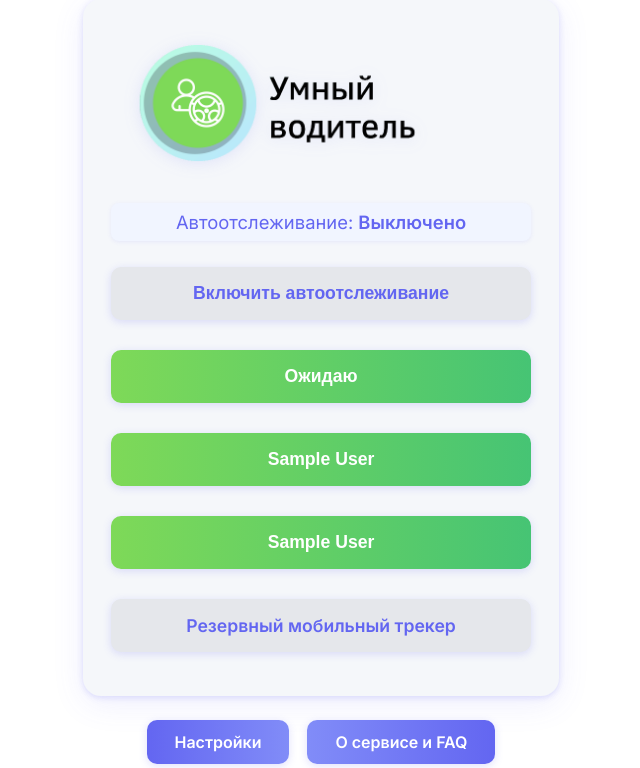
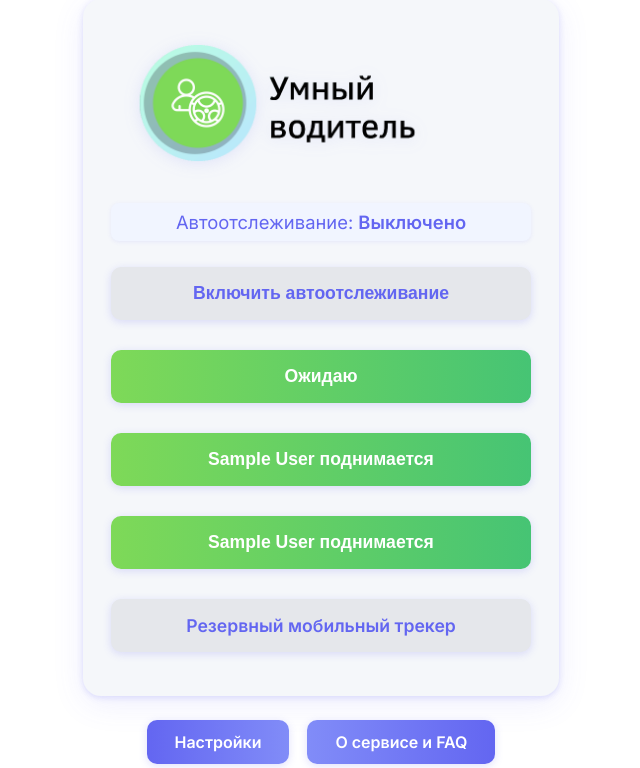
Before and after one commit to alexrashkin/clever-driver-bot, a Flask app: page / in a window 1280 px wide. Shown: the part 49-817 px from the top of the page, without its empty margins (319-959 px from the left). Run offline with Flask 3, Linux system fonts and the light colour scheme; the visitor is signed in with stand-in values (Sample User, id 1); data comes from the database, SQL or seed files in the repository; tables that the repository leaves empty hold one stand-in row (values such as "Sample post").

Commit message:
prepare to public mode

```diff
--- a/web/app.py
+++ b/web/app.py
@@ -68,8 +68,12 @@ def index():
         telegram_id = session.get('telegram_id')
         if telegram_id:
             user = db.get_user_by_telegram_id(telegram_id)
-            button_name_1 = user.get('button_name_1') or 'Имя 1 (введите в настройках) поднимается'
-            button_name_2 = user.get('button_name_2') or 'Имя 2 (введите в настройках) поднимается'
+            button_name_1 = (
+                f"{user.get('button_name_1')} поднимается" if user.get('button_name_1') and user.get('button_name_1') != 'Имя 1 (введите в настройках) поднимается' else 'Имя 1 (введите в настройках) поднимается'
+            )
+            button_name_2 = (
+                f"{user.get('button_name_2')} поднимается" if user.get('button_name_2') and user.get('button_name_2') != 'Имя 2 (введите в настройках) поднимается' else 'Имя 2 (введите в настройках) поднимается'
+            )
             work_latitude = user.get('work_latitude', config.WORK_LATITUDE)
             work_longitude = user.get('work_longitude', config.WORK_LONGITUDE)
             work_radius = user.get('work_radius', config.WORK_RADIUS)
--- a/web/templates/settings.html
+++ b/web/templates/settings.html
@@ -118,11 +118,11 @@
             <form method="post" action="/settings">
                 <div class="form-group">
                     <label for="button_name_1">Имя для кнопки 1</label>
-                    <input type="text" id="button_name_1" name="button_name_1" value="{{ '' if user.button_name_1 == 'Имя 1 (введите в настройках) поднимается' else user.button_name_1 }}" required>
+                    <input type="text" id="button_name_1" name="button_name_1" value="{{ '' if user.button_name_1 in ['Имя 1 (введите в настройках) поднимается', 'Имя 1'] else user.button_name_1 }}" required>
                 </div>
                 <div class="form-group">
                     <label for="button_name_2">Имя для кнопки 2</label>
-                    <input type="text" id="button_name_2" name="button_name_2" value="{{ '' if user.button_name_2 == 'Имя 2 (введите в настройках) поднимается' else user.button_name_2 }}" required>
+                    <input type="text" id="button_name_2" name="button_name_2" value="{{ '' if user.button_name_2 in ['Имя 2 (введите в настройках) поднимается', 'Имя 2'] else user.button_name_2 }}" required>
                 </div>
                 <div class="form-group">
                     <label for="work_latitude">Широта работы</label>
```
